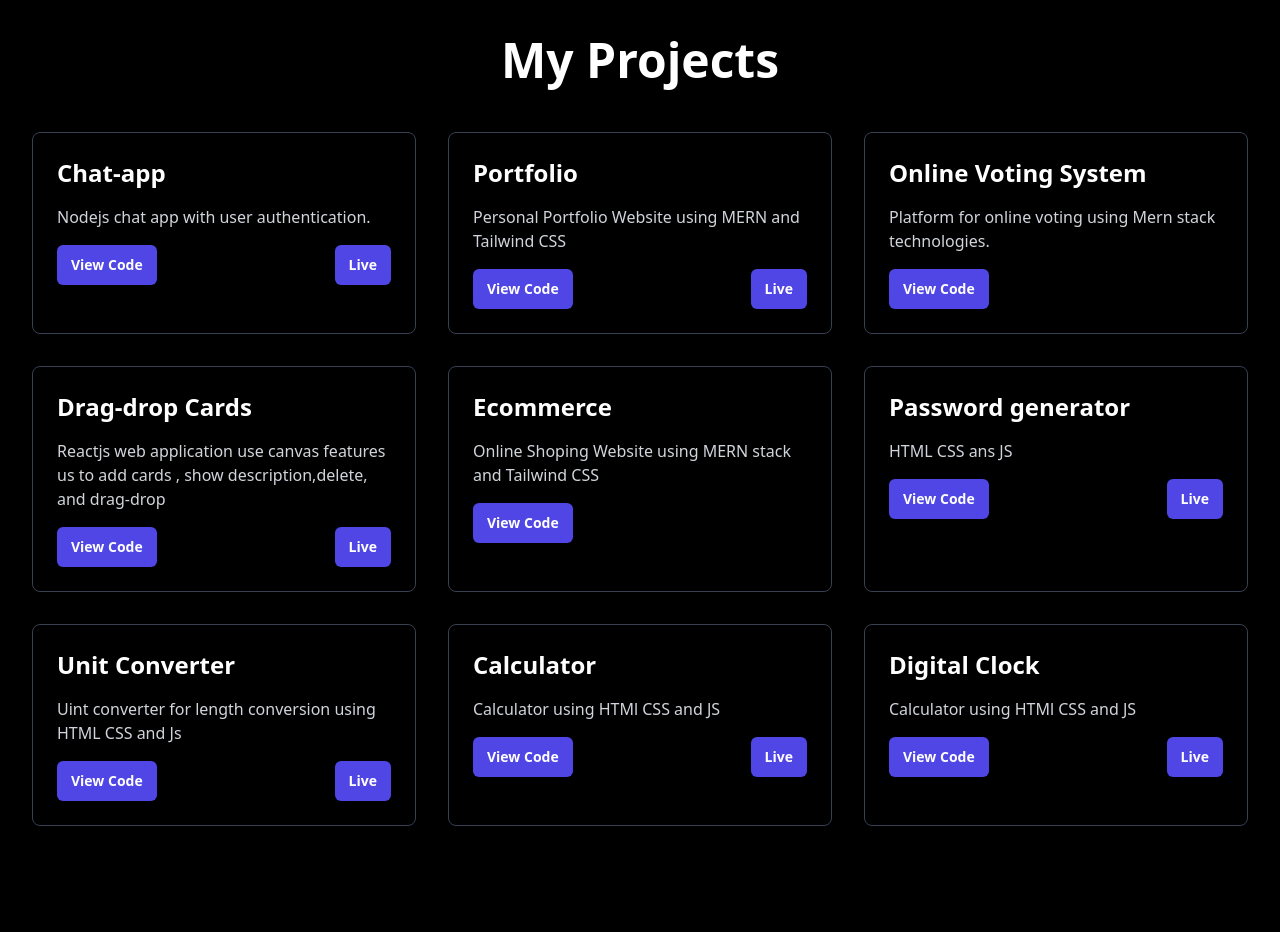
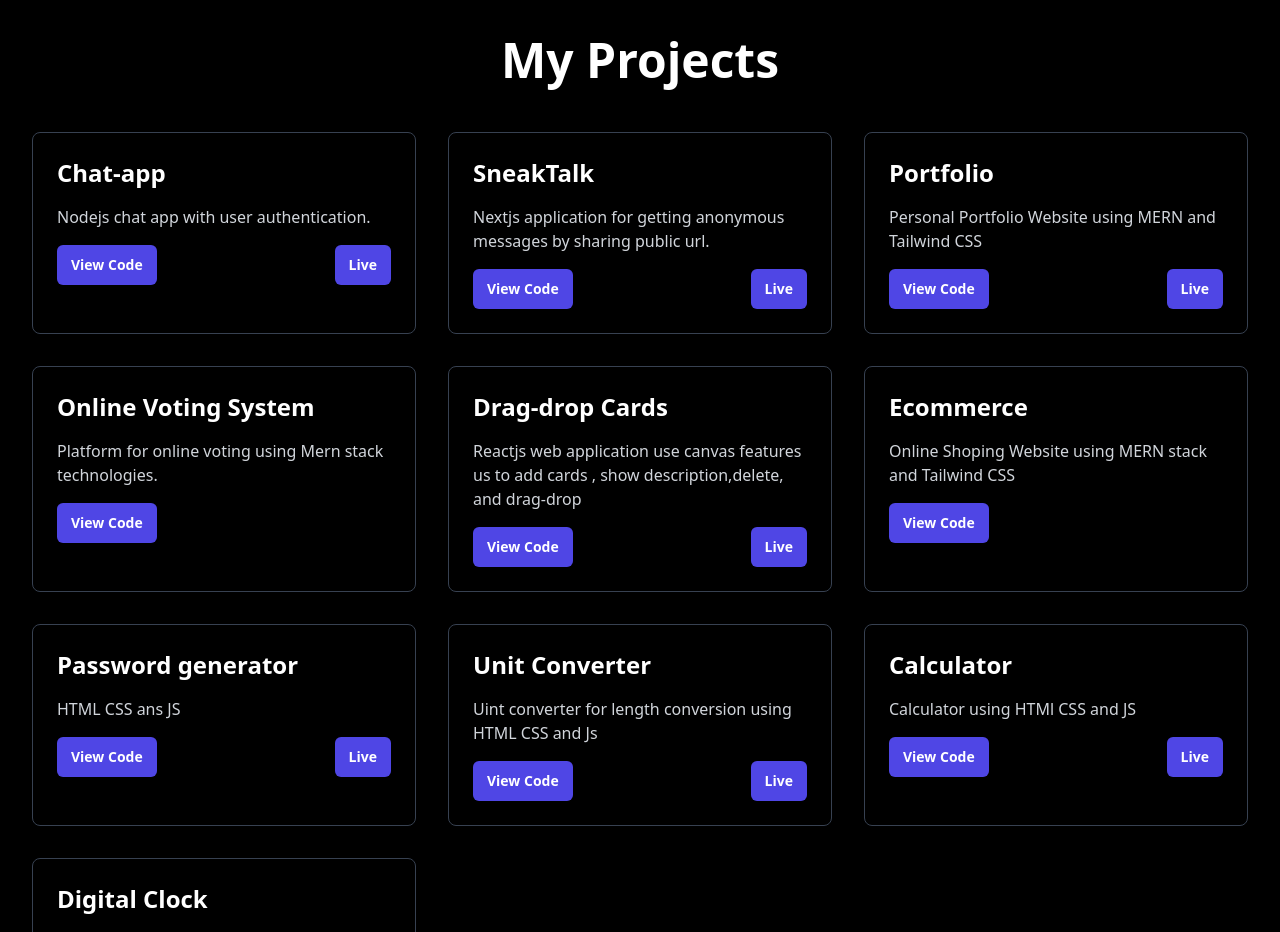
Before and after one commit to shekhar-sharma-111/Portfolio, a React (Vite) app in the folder client/: page / in a window 1280 px wide. Shown: the part 1780-2712 px from the top of the page. Built offline with nearby package versions, Linux system fonts and the light colour scheme.

Commit message:
Update Projects.jsx

```diff
--- a/client/src/components/Projects.jsx
+++ b/client/src/components/Projects.jsx
@@ -7,6 +7,12 @@ const projects = [
     description: 'Nodejs chat app with user authentication.',
     codeLink: 'https://github.com/shekhar-sharma-111/Chat_app',
     liveLink: 'https://chat-app-ckgr.onrender.com/',
+  },
+ {
+    name: 'SneakTalk',
+    description: 'Nextjs application for getting anonymous messages by sharing public url.',
+    codeLink: 'https://github.com/shekhar-sharma-111/SNEAKTALK.git',
+    liveLink: 'https://sneaktalk.onrender.com/u/shekhar',
   },
 
   {
```
